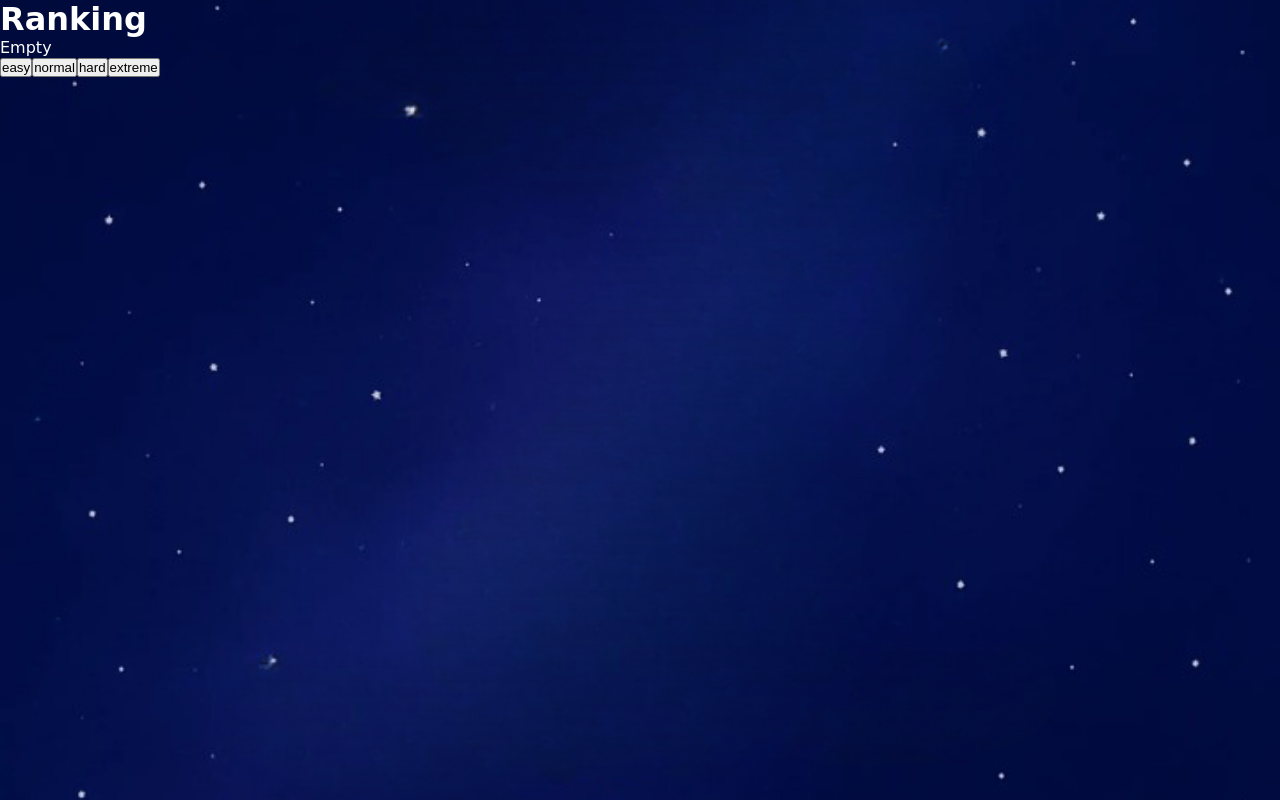
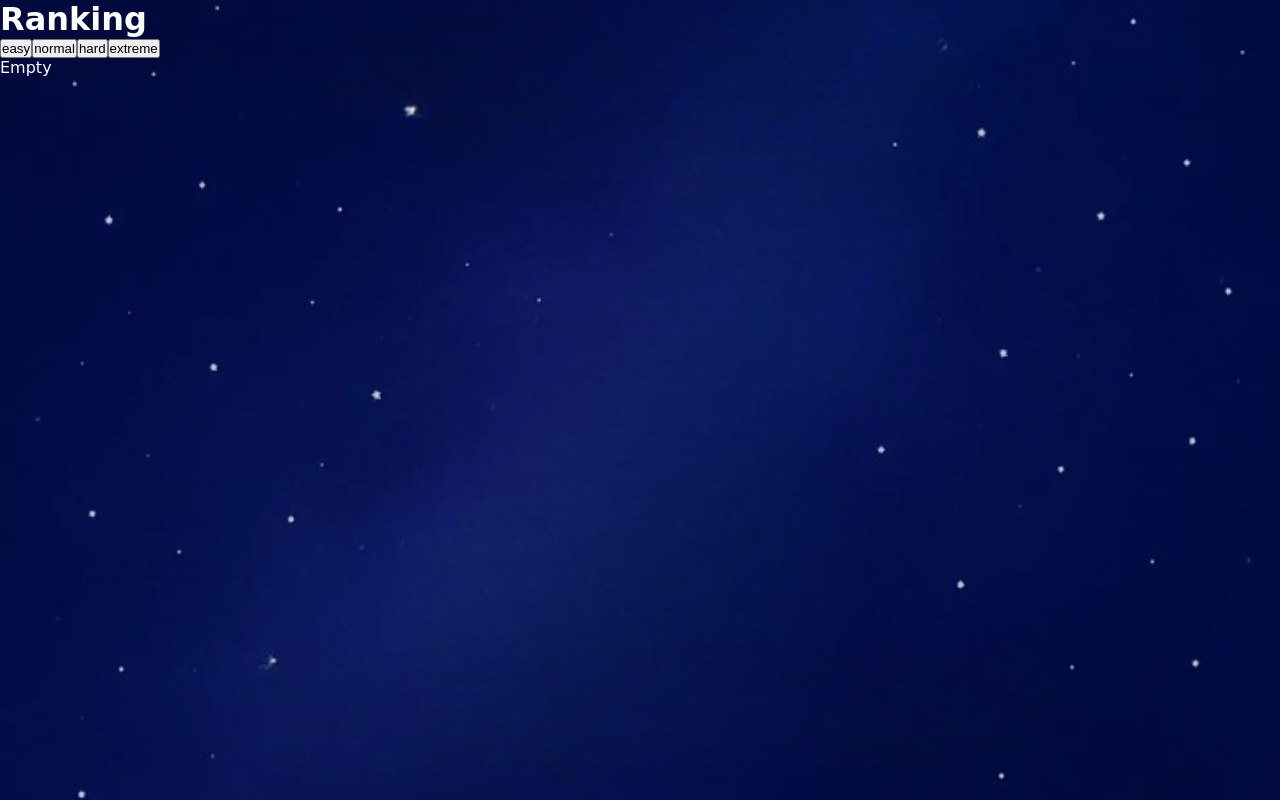
Before and after one commit to jerezarza98/unq-ui-jeremias-zarza-trabajo-final, a React (Vite) app: page /ranking in a window 1280 px wide. Built offline with nearby package versions, Linux system fonts and the light colour scheme.

Commit message:
agrego funcionalidad para mostrar los ranking por dificultad

```diff
--- a/src/pages/Ranking.jsx
+++ b/src/pages/Ranking.jsx
@@ -1,22 +1,26 @@
 import { useEffect, useState } from 'react'
+import { getRanking } from '../logic/storage'
 
 export default function Ranking() {
-	const [ranking, setRanking] = useState(() => {
-		const rankingFromStorage = window.localStorage.getItem('ranking')
+	const [difficulty, setDifficulty] = useState('easy')
+	const ranking = getRanking()
 
-		return rankingFromStorage ? JSON.parse(rankingFromStorage) : []
-	})
-
-	console.log(ranking)
-
+	const filteredRanking = ranking.filter(user => user.difficulty === difficulty)
 	return (
 		<div>
 			<h1>Ranking</h1>
-			{ranking.length === 0 ? (
+			<div>
+				<button onClick={() => setDifficulty('easy')}>easy</button>
+				<button onClick={() => setDifficulty('normal')}>normal</button>
+				<button onClick={() => setDifficulty('hard')}>hard</button>
+				<button onClick={() => setDifficulty('extreme')}>extreme</button>
+			</div>
+			{filteredRanking.length === 0 ? (
 				<p>Empty</p>
 			) : (
 				<div>
-					{ranking.map(user => (
+					<p>{difficulty}</p>
+					{filteredRanking.map(user => (
 						<div key={`${user.name}-${user.difficulty}`}>
 							<p>{user.name}</p>
 							<p>{user.score}</p>
@@ -25,12 +29,6 @@ export default function Ranking() {
 					))}
 				</div>
 			)}
-			<div>
-				<button>easy</button>
-				<button>normal</button>
-				<button>hard</button>
-				<button>extreme</button>
-			</div>
 		</div>
 	)
 }
```
